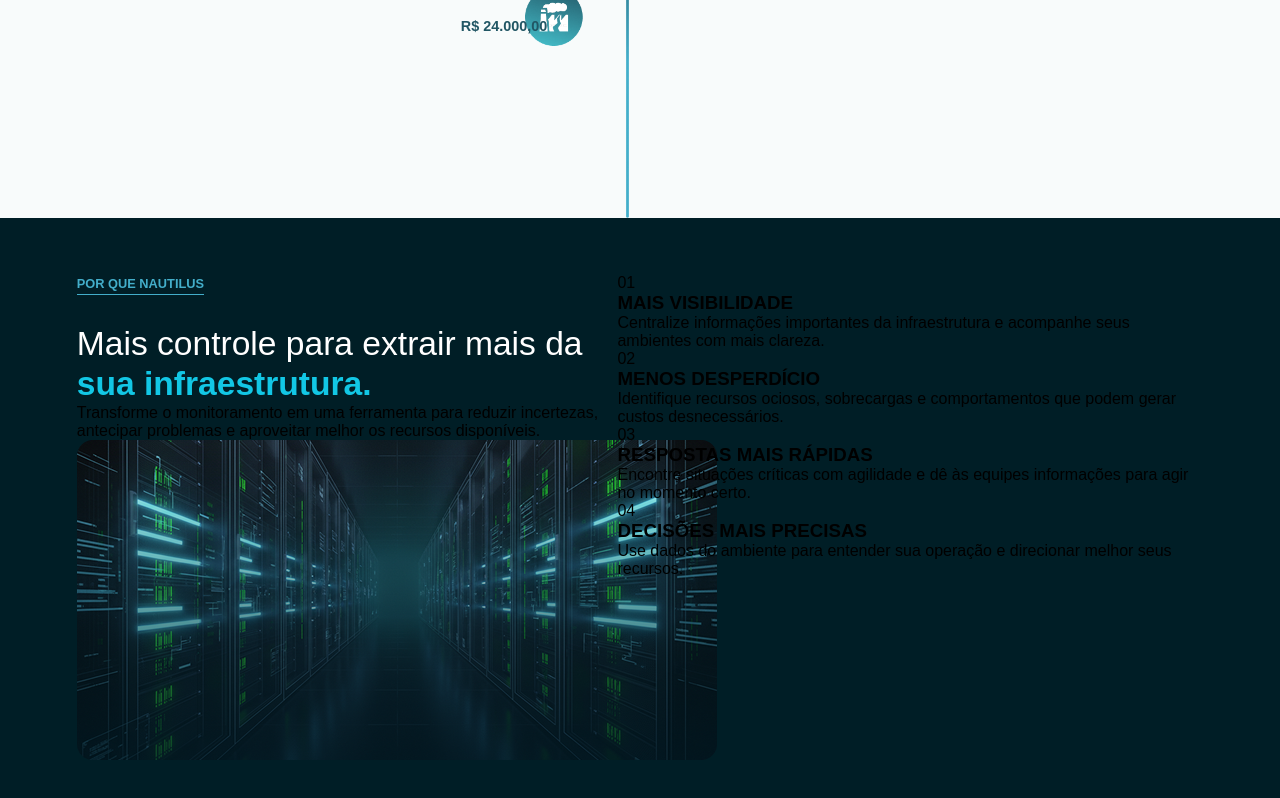
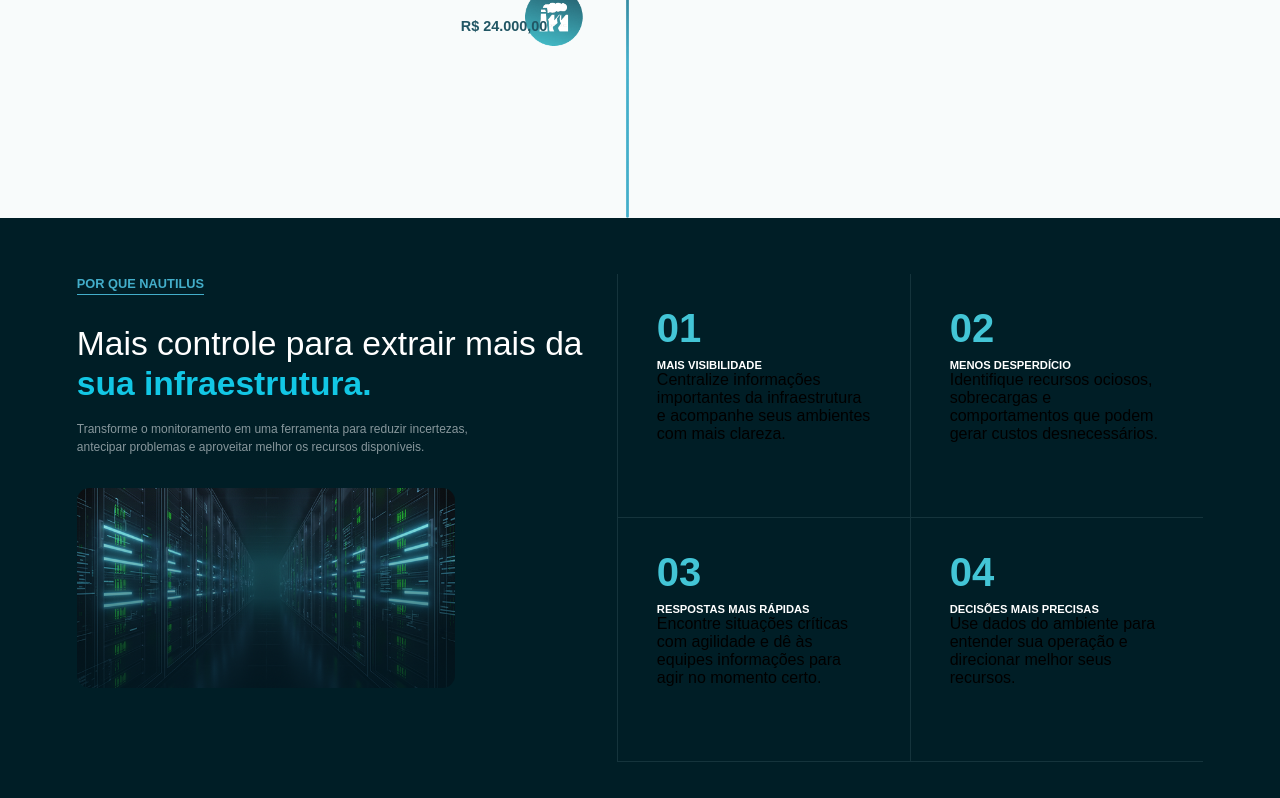
Before and after one commit to Nautilus-HPC-monitoring/Site-Institucional, a website: page public/index.html in a window 1280 px wide. Shown: the part 2657-3455 px from the top of the page. Drawn offline with Linux system fonts and the light colour scheme; a web font is replaced by a local one.

Commit message:
feat:adicionando css no titulo dos quadrados

```diff
--- a/public/css/index.css
+++ b/public/css/index.css
@@ -876,3 +876,50 @@ height: 65vh;
     color:#12C7E5;
     font-weight:700;
 }
+.esquerda p{
+    width:80%;
+    margin-top:2vh;
+    color:#87979C;
+    font-size:0.75rem;
+    line-height:1.5;
+}
+.esquerda img{
+    width:70%;
+    height:25vh;
+    margin-top:4vh;
+    object-fit:cover;
+    border-radius:1vw;
+}
+.direita{
+    width:52%;
+    display:grid;
+    grid-template-columns:1fr 1fr;
+    grid-template-rows:1fr 1fr;
+
+}
+/*grid serve para fazer os quadradinhos ao lado direito */
+.beneficio-controle{
+    padding:4vh 3vw;
+    border-bottom:0.05vw solid #15343C;
+    border-left:0.05vw solid #15343C;
+}
+/* linhas dos quadrados*/
+.beneficio-topo{
+    display:flex;
+    justify-content:space-between;
+    align-items:center;
+}
+.numero{
+    color:#43C5D6;
+    font-size:2.5rem;
+    font-weight:700;
+}
+.beneficio-topo i{
+    color:#43C5D6;
+    font-size:1.3rem;
+}
+.beneficio-controle h3{
+    color:white;
+    font-size:0.7rem;
+    margin-top:1vh;
+}
```
